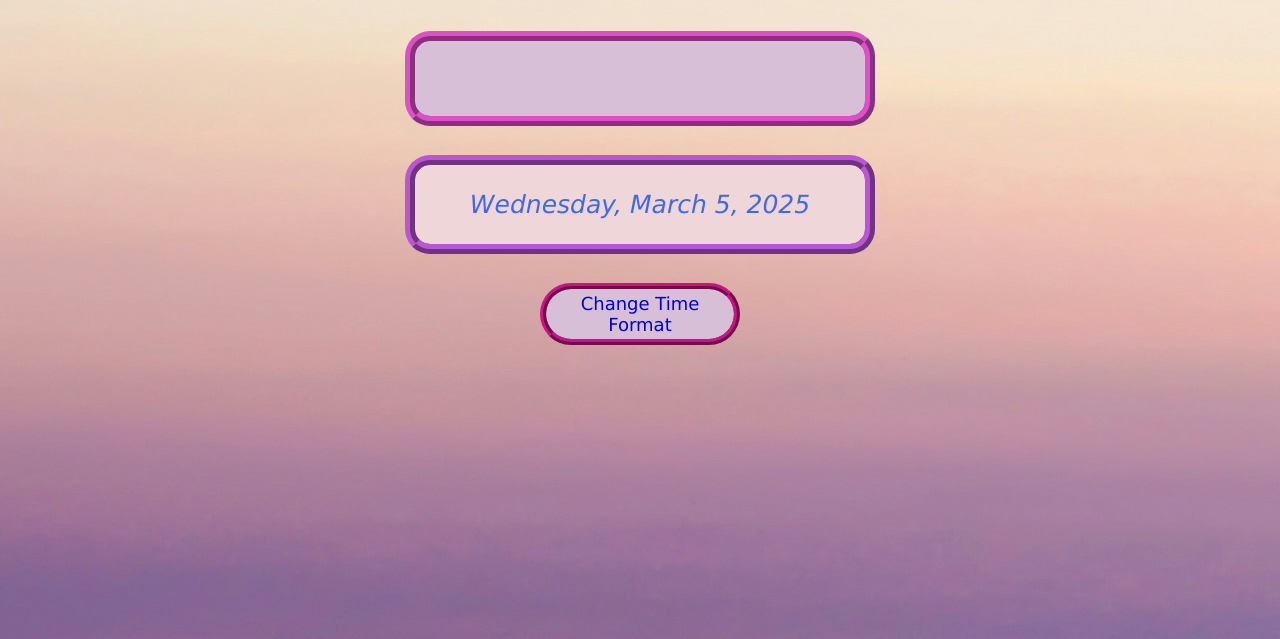
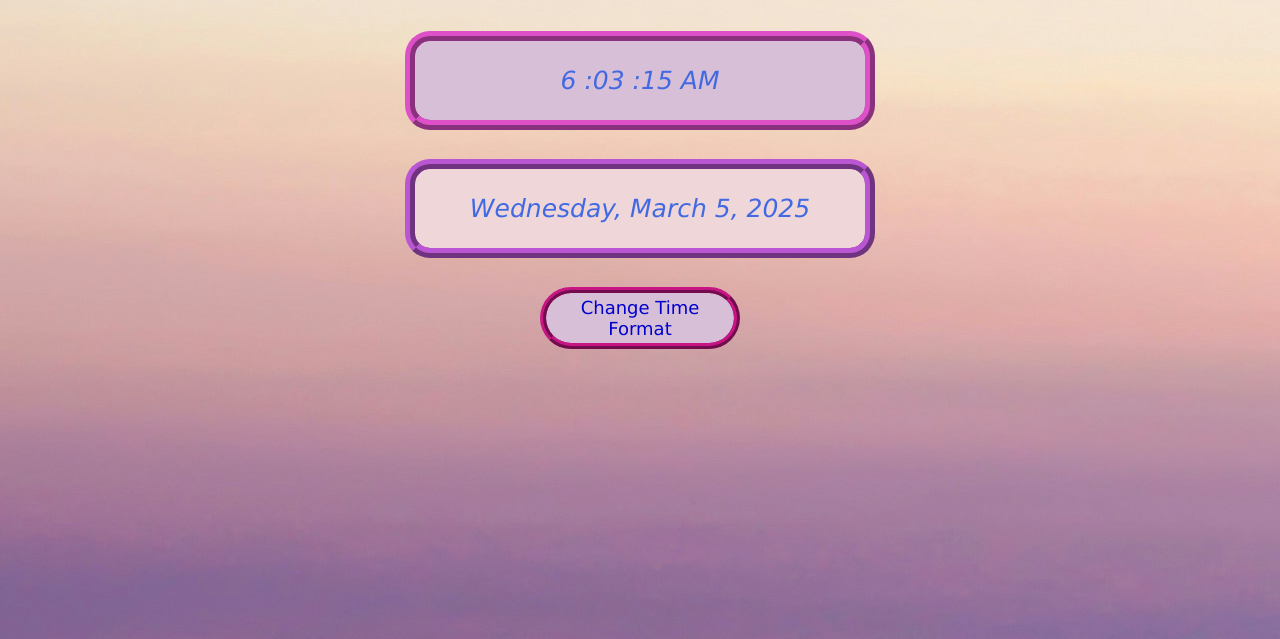
Before and after one commit to over45Codes/digital-clock, a plain HTML site: page index.html in a window 1280 px wide. Shown: the part 161-800 px from the top of the page. Drawn offline with Linux system fonts and the light colour scheme.

Commit message:
formatted

```diff
--- a/index.html
+++ b/index.html
@@ -1,31 +1,33 @@
-
 <!DOCTYPE html>
 <html>
   <head>
-      <meta charset="UTF-8">
-        <meta name="viewport" content="width=device-width, initial-scale=1.0">
+    <meta charset="UTF-8" />
+    <meta name="viewport" content="width=device-width, initial-scale=1.0" />
     <title>Grace's Digital Clock App</title>
-      <link href="style.css" rel="stylesheet">
+    <link href="style.css" rel="stylesheet" />
   </head>
   <body>
     <header>
       <h1>Digital Clock</h1>
     </header>
+
     <div class="clock">
-          <p id="time"></p>
+      <span id="hour"></span>
+      <span id="minute"></span>
+      <span id="seconds"></span>
+      <span id="amPm"></span>
     </div>
-      <br>
+    <br />
     <div class="date">
       <span id="daysIndex"></span>
       <span id="currentMonth"></span>
       <span id="year"></span>
     </div>
-      <br>
+    <br />
     <div class="button">
       <button id="button-24">Change Time Format</button>
     </div>
 
     <script src="script.js"></script>
-
   </body>
 </html>
```
Lines whose indentation alone changed are shown as unchanged.
